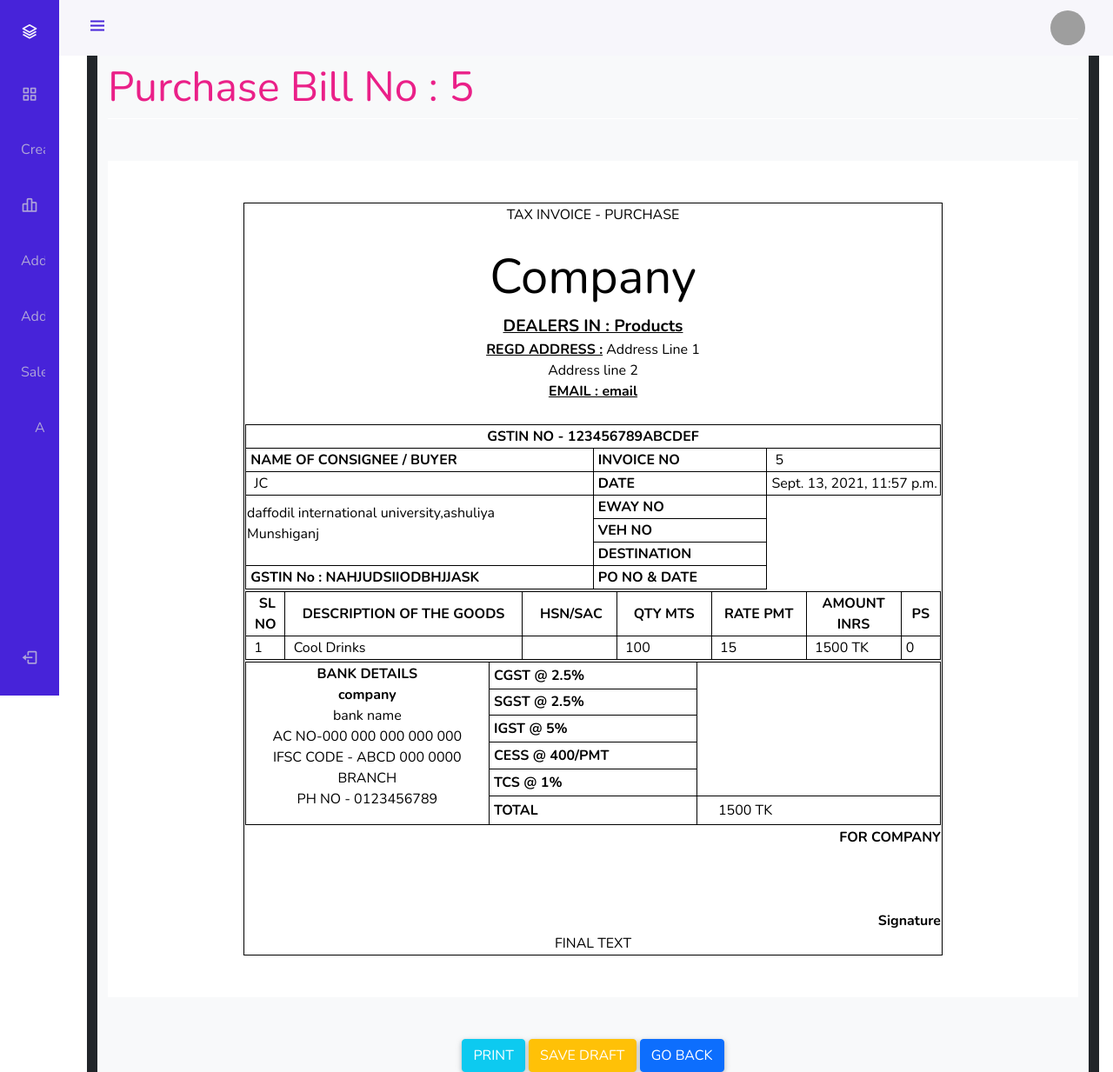
After one commit to Nahidjc/inventory-management-system-django, a Django app: page /transaction/billprint/5/ in a window 1280 px wide. The commit adds this page. Shown: the whole page at 87% size. Run offline with Django 3.2, Linux system fonts and the light colour scheme; data comes from the database, SQL or seed files in the repository; some libraries are stand-ins or nearby versions; grey boxes are pictures that could not be loaded.

Commit message:
create bill invoice

```diff
--- /dev/null
+++ b/static/css/bill.css
@@ -0,0 +1,30 @@
+.outer-box {
+    border-collapse: collapse;
+}
+
+.inner-box {
+    border: 1px solid #000;
+}
+
+.wrapper {
+    text-align: center;
+}
+
+.center {
+    position: relative;
+}
+
+.bg {
+    background-color: #fff;
+    color: #000;
+}
+
+.bg-black {
+    background-color: #000;
+    color: #fff;
+}
+
+p {
+    background-color: #fff;
+    color: #000;
+}
--- a/templates/dashboard.html
+++ b/templates/dashboard.html
@@ -23,7 +23,7 @@
     <script src="https://cdn.jsdelivr.net/npm/bootstrap@5.0.0-beta1/dist/js/bootstrap.bundle.min.js"></script>
 
     <link rel="stylesheet" href="{% static 'css/style.css' %}">
-
+    <link rel="stylesheet" href="{% static 'css/bill.css' %}">
     <script src="https://cdn.jsdelivr.net/npm/chart.js"></script>
 
     <title>Admin Dashboard</title>
--- a/templates/itemdashboard.html
+++ b/templates/itemdashboard.html
@@ -119,7 +119,7 @@
 
     <div class="p-5 my-5 rounded shadow row">
         <div class="col-md-6">
-            <h3>Most Recent Purchases</h3>
+            <h3>Most Recent Sales</h3>
             <hr>
 
             {% for product in product %}
@@ -134,7 +134,7 @@
                     <p>Total Price: {{ product.totalPrice }} tk</p>
                     <p>Product Quantity: {{ product.quantity}}</p>
                     <p>Product Name: {{ product.inventory_id}}</p>
-                    <a href="#">View Bill</a>
+                    <a href="{% url 'transaction:bill-print' bill_id=product.sale_id %}">View Bill</a>
                 </div>
             </div>
             <hr>
@@ -146,7 +146,7 @@
 
 
         <div class="col-md-6">
-            <h3>Most Recent Sales</h3>
+            <h3>Most Recent Purchases</h3>
             <hr>
 
 
--- /dev/null
+++ b/templates/transaction/billprint.html
@@ -0,0 +1,268 @@
+{% extends "dashboard.html" %}
+{% load widget_tweaks %}
+{% load static %}
+
+
+{% block body_block %}
+<div class="my-5 container-fluid bg-dark">
+    <div class="container bg-light">
+        <div style="color:#ea2088; font-style: bold; font-size: 3rem;  border-bottom: 1px solid white;">Purchase Bill No
+            :
+            {{ billDetails.sale_id }}</div>
+
+        <br><br>
+
+        <form method="post">
+            {% csrf_token %}
+
+            <div class="bg">
+
+                <br><br>
+
+                <div id="printArea" class="bg">
+
+                    <table class="outer-box inner-box" style="width: 800px; margin-left: auto; margin-right: auto;">
+                        <tbody>
+
+                            <tr style="height: 1px;">
+                                <td>
+                                    <p style="text-align: center;">TAX INVOICE - PURCHASE</p>
+                                </td>
+                            </tr>
+
+                            <tr style="text-align: center;">
+                                <td>
+                                    <span style="font-size: 350%;">Company</span> <br>
+                                    <span
+                                        style="font-size: 120%; font-weight: bold; text-decoration: underline;">DEALERS
+                                        IN
+                                        :
+                                        Products</span> <br>
+                                    <span style="text-decoration: underline; font-weight: bold;">REGD ADDRESS :</span>
+                                    Address
+                                    Line 1<br>Address line 2<br>
+                                    <span style="text-decoration: underline; font-weight: bold;">EMAIL : email</span>
+                                    <br><br>
+                                </td>
+                            </tr>
+
+                            <tr>
+                                <td>
+                                    <table class="outer-box"
+                                        style="width: 800px; margin-left: auto; margin-right: auto;">
+                                        <tbody>
+                                            <tr>
+                                                <td class="inner-box" style="text-align: center; font-weight: bold;"
+                                                    colspan="3">GSTIN NO - 123456789ABCDEF</td>
+                                            </tr>
+                                            <tr>
+                                                <td class="inner-box" style="width: 50%; font-weight: bold;">&nbsp;NAME
+                                                    OF
+                                                    CONSIGNEE / BUYER</td>
+                                                <td class="inner-box" style="width: 25%; font-weight: bold;">
+                                                    &nbsp;INVOICE
+                                                    NO
+                                                </td>
+                                                <td class="inner-box" style="width: 25%;">&nbsp;
+                                                    {{ billDetails.sale_id }}
+                                                </td>
+                                            </tr>
+                                            <tr>
+                                                <td class="inner-box" style="width: 50%;">&nbsp;
+                                                    {{ billDetails.customer}}
+                                                </td>
+                                                <td class="inner-box" style="width: 25%; font-weight: bold;">&nbsp;DATE
+                                                </td>
+                                                <td class="inner-box" style="width: 25%;">&nbsp;{{ billDetails.date }}
+                                                </td>
+                                            </tr>
+                                            <tr>
+                                                <td class="inner-box" style="width: 50%;" rowspan="3">
+                                                    {{ billDetails.address|linebreaks }}</td>
+                                                <td class="inner-box" style="width: 25%; font-weight: bold;">&nbsp;EWAY
+                                                    NO
+                                                </td>
+
+                                            </tr>
+                                            <tr>
+                                                <td class="inner-box" style="width: 25%; font-weight: bold;">&nbsp;VEH
+                                                    NO
+                                                </td>
+
+                                            </tr>
+                                            <tr>
+                                                <td class="inner-box" style="width: 25%; font-weight: bold;">
+                                                    &nbsp;DESTINATION
+                                                </td>
+
+                                            </tr>
+                                            <tr>
+                                                <td class="inner-box" style="font-weight: bold;">&nbsp;GSTIN No :
+                                                    {{billDetails.gstinNo }}</td>
+                                                <td class="inner-box" style="width: 25%; font-weight: bold;">&nbsp;PO NO
+                                                    &amp;
+                                                    DATE</td>
+
+                                            </tr>
+                                        </tbody>
+                                    </table>
+                                </td>
+                            </tr>
+
+                            <tr>
+                                <td>
+                                    <table class="outer-box"
+                                        style="width: auto; margin-left: auto; margin-right: auto;">
+                                        <tbody>
+                                            <tr>
+                                                <td class="inner-box"
+                                                    style="width: 05%; font-weight: bold; text-align: center;">&nbsp;SL
+                                                    NO
+                                                </td>
+                                                <td class="inner-box"
+                                                    style="width: 30%; font-weight: bold; text-align: center;">
+                                                    DESCRIPTION
+                                                    OF
+                                                    THE GOODS</td>
+                                                <td class="inner-box"
+                                                    style="width: 12%; font-weight: bold; text-align: center;">
+                                                    &nbsp;HSN/SAC
+                                                </td>
+                                                <td class="inner-box"
+                                                    style="width: 12%; font-weight: bold; text-align: center;">QTY MTS
+                                                </td>
+                                                <td class="inner-box"
+                                                    style="width: 12%; font-weight: bold; text-align: center;">RATE PMT
+                                                </td>
+                                                <td class="inner-box"
+                                                    style="width: 12%; font-weight: bold; text-align: center;">AMOUNT
+                                                    INRS
+                                                </td>
+                                                <td class="inner-box"
+                                                    style="width: 05%; font-weight: bold; text-align: center;">PS</td>
+                                            </tr>
+
+                                            <tr style="height: auto;">
+                                                <td class="inner-box" style="width: 5%;">&nbsp; 1</td>
+                                                <td class="inner-box" style="width: 30%;">&nbsp;
+                                                    {{billDetails.inventory_id}}
+                                                </td>
+                                                <td class="inner-box" style="width: 12%;">&nbsp;</td>
+                                                <td class="inner-box" style="width: 12%;">&nbsp;
+                                                    {{ billDetails.quantity}}
+                                                </td>
+                                                <td class="inner-box" style="width: 12%;">&nbsp;
+                                                    {{ billDetails.itemPrice }}
+                                                </td>
+                                                <td class="inner-box" style="width: 12%;">&nbsp;
+                                                    {{ billDetails.totalPrice }} TK
+                                                </td>
+                                                <td class="inner-box" style="width: 5%;">&nbsp;0</td>
+                                            </tr>
+
+                                        </tbody>
+                                    </table>
+                                </td>
+                            </tr>
+
+                            <tr>
+                                <td>
+                                    <table class="outer-box inner-box"
+                                        style="width: 800px; margin-left: auto; margin-right: auto;">
+                                        <tbody>
+                                            <tr>
+                                                <td class="inner-box" style="width: 35%; text-align: center;"
+                                                    rowspan="6">
+                                                    <p> <span style="font-weight: bold;">BANK DETAILS <br>
+                                                            company</span>
+                                                        <br>
+                                                        bank name <br> AC NO-000 000 000 000 000 <br> IFSC CODE - ABCD
+                                                        000
+                                                        0000
+                                                        <br> BRANCH <br> PH NO - 0123456789
+                                                    </p>
+                                                </td>
+                                                <td class="inner-box" style="width: 30%; font-weight: bold;">&nbsp;CGST
+                                                    @
+                                                    2.5%
+                                                </td>
+
+                                            </tr>
+                                            <tr>
+                                                <td class="inner-box" style="font-weight: bold;">&nbsp;SGST @ 2.5%</td>
+
+                                            </tr>
+                                            <tr>
+                                                <td class="inner-box" style="font-weight: bold;">&nbsp;IGST @ 5% </td>
+
+                                            </tr>
+                                            <tr>
+                                                <td class="inner-box" style="font-weight: bold;">&nbsp;CESS @ 400/PMT
+                                                </td>
+
+                                            </tr>
+                                            <tr>
+                                                <td class="inner-box" style="font-weight: bold;">&nbsp;TCS @ 1%</td>
+
+                                            </tr>
+                                            <tr>
+                                                <td class="inner-box" style="font-weight: bold;">&nbsp;TOTAL</td>
+                                                <td class="align-middle inner-box">&nbsp; <input type="text"
+                                                        name="total" class="align-middle" pattern="[0-9]+\.[0-9]+"
+                                                        style="border: 0; overflow: hidden;"
+                                                        value="{% if  billDetails.totalPrice %}   {{ billDetails.totalPrice }} TK {% endif %}">
+                                                </td>
+                                            </tr>
+                                        </tbody>
+                                    </table>
+                                </td>
+                            </tr>
+
+                            <tr>
+                                <td style="text-align: right;">
+                                    <span style="font-weight: bold;">FOR COMPANY <br><br><br><br> Signature</span>
+                                </td>
+                            </tr>
+
+                            <tr>
+                                <td style="text-align: center;">
+                                    FINAL TEXT
+                                </td>
+                            </tr>
+
+                        </tbody>
+                    </table>
+
+                </div>
+
+                <br><br>
+
+            </div>
+
+            <br><br>
+
+            <div class="mb-5 wrapper">
+                <button class="text-center text-white btn btn-info" onclick="printpage('printArea')">Print</button>
+                <button class="text-center text-white btn btn-warning" type="submit">Save Draft</button>
+                <a href="#" class="text-center btn btn-primary">Go Back</a>
+            </div>
+
+        </form>
+    </div>
+
+</div>
+
+<script>
+    function printpage(divName) {
+        var printContents = document.getElementById(divName).innerHTML;
+        var originalContents = document.body.innerHTML;
+        document.body.innerHTML = printContents;
+        window.print();
+        document.body.innerHTML = originalContents;
+    }
+</script>
+
+
+
+
+{% endblock %}
--- a/transaction/urls.py
+++ b/transaction/urls.py
@@ -2,9 +2,10 @@ from django.urls import path, include
 from transaction import views
 
 
-app_name = "inventory_app"
+app_name = "transaction"
 urlpatterns = [
     path('purchase/', views.itemPurchase, name='purchase'),
     path('salesitem/', views.salesItem, name='salesitem'),
-    path('item-dashboard', views.item_dashboard, name='item-dashboard'),
+    path('item-dashboard/', views.item_dashboard, name='item-dashboard'),
+    path('billprint/<bill_id>/', views.bill_print, name='bill-print'),
 ]
--- a/transaction/views.py
+++ b/transaction/views.py
@@ -63,6 +63,7 @@ def item_dashboard(request):
     inventoryList = inventory.objects.all()
     product = SalesItem.objects.all()
     purchaseProducts = PurchaseItem.objects.all()
+    saleProducts = SalesItem.objects.all()
 
     saleProducts = SalesItem.objects.all().values('inventory_id', 'inventory_id__name').order_by(
         'inventory_id').annotate(total_product=Sum('quantity'))
@@ -70,3 +71,11 @@ def item_dashboard(request):
     print(product)
 
     return render(request, 'itemdashboard.html', context={'inventories': inventoryList, 'saleProducts': saleProducts, 'product': product, 'purchaseProducts': purchaseProducts})
+
+
+def bill_print(request, bill_id):
+    print(bill_id)
+
+    billDetails = SalesItem.objects.get(sale_id=bill_id)
+    print(billDetails.totalPrice)
+    return render(request, 'transaction/billprint.html', context={'billDetails': billDetails})
```
